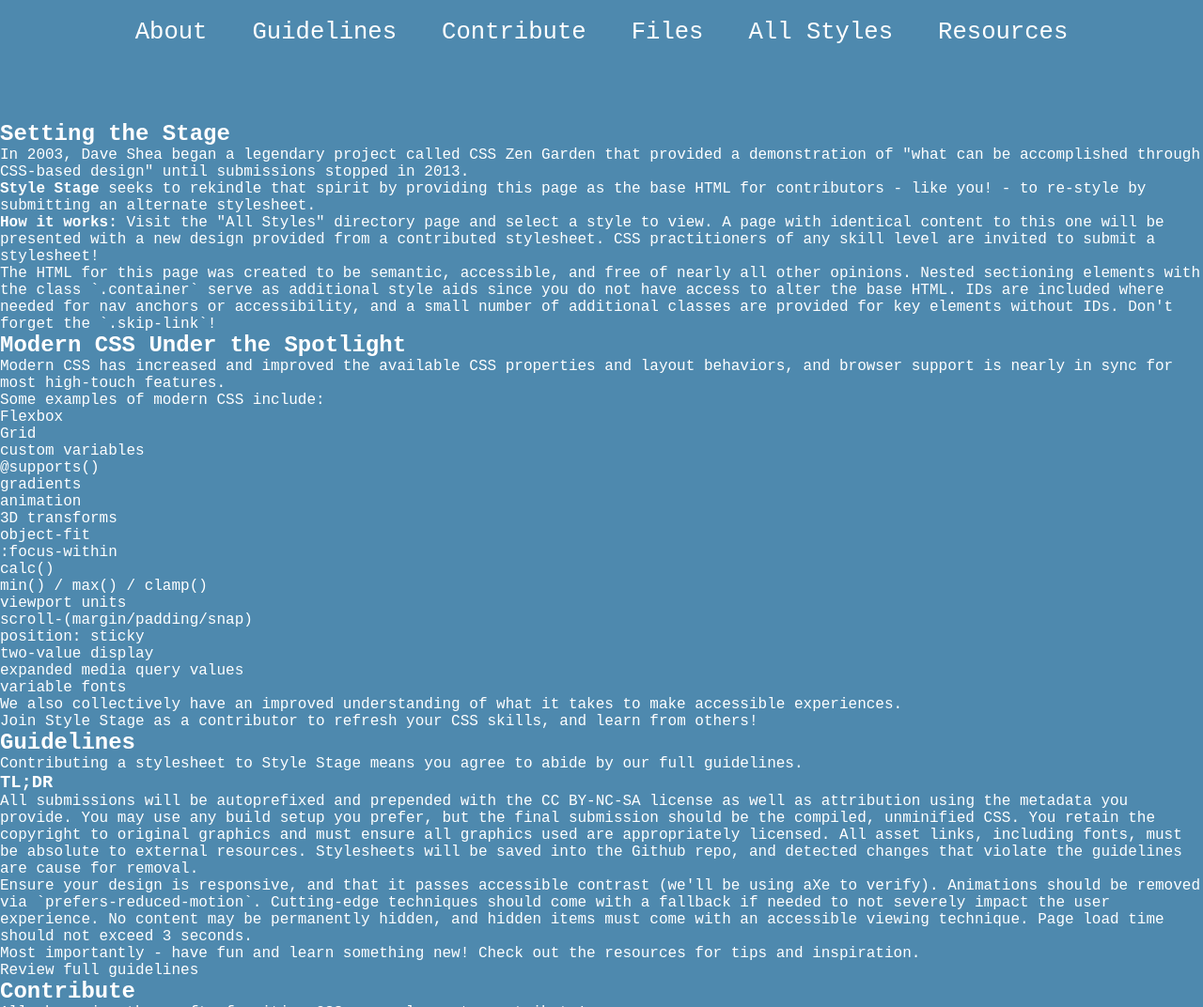
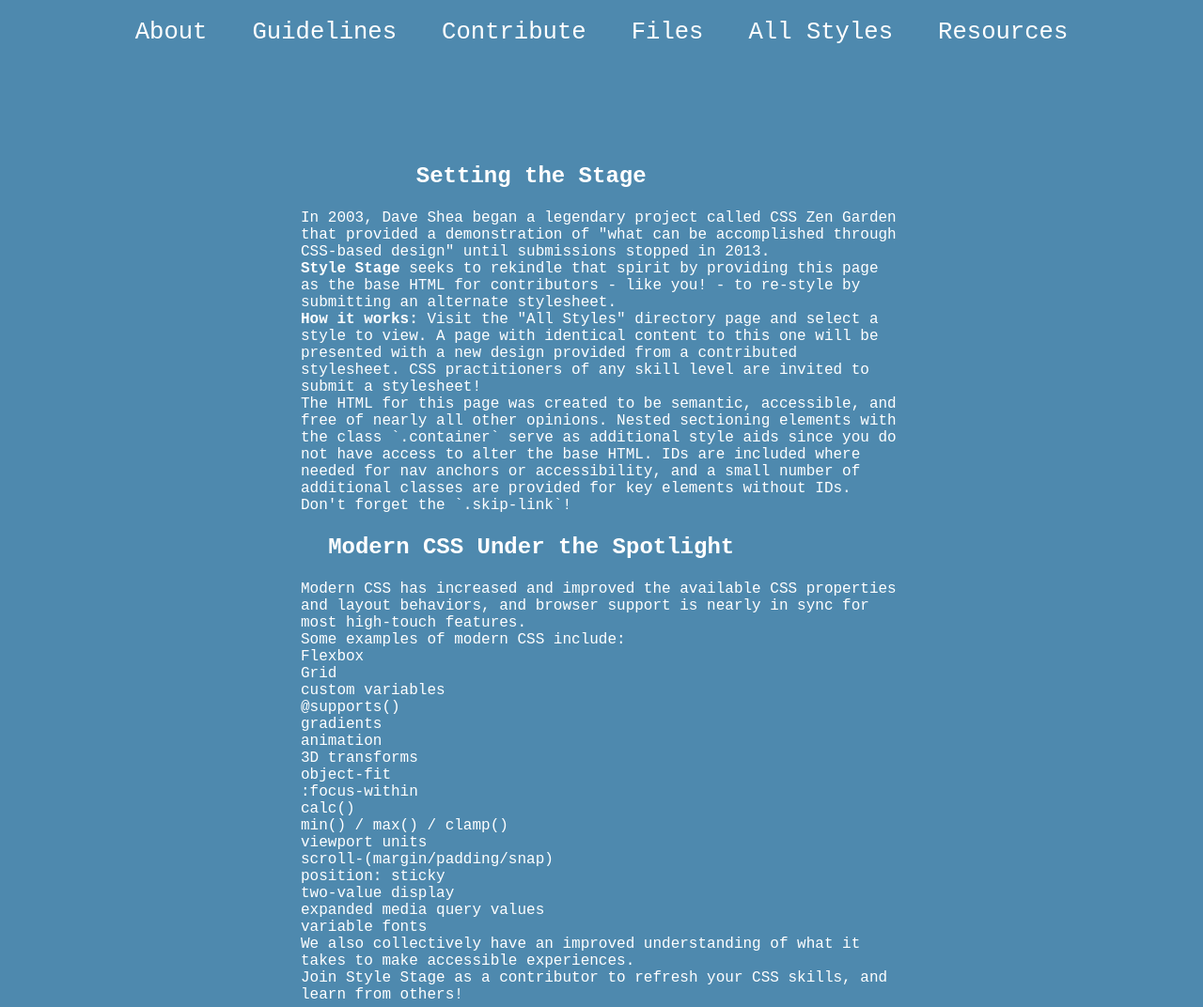
Before and after one commit to likannp/styleStageTemplate, a plain HTML site: page public/index.html in a window 1280 px wide. Shown: the part 860-1932 px from the top of the page at 94% size. Drawn offline with Linux system fonts and the light colour scheme.

```diff
--- a/public/style.css
+++ b/public/style.css
@@ -12,6 +12,10 @@
 }
 a:link {
     text-decoration: none;
+}
+
+li {
+    list-style-type: none;
 }
 
 header {
@@ -94,7 +98,6 @@
 }
 
 nav ul li {
-    list-style-type: none;
     margin: 1rem;
 }
 
@@ -104,3 +107,44 @@
     font-size: 1.6rem;
     text-decoration: none;
 }
+
+main {
+    display: block;
+    padding-top: 3vh;
+    padding-bottom: 5vh;
+}
+
+article .container {
+    width: 100%;
+    max-width: 80vh;
+    margin-right: auto;
+    margin-left: auto;
+}
+
+#main h2 {
+    align-self: center;
+    text-align: center;
+    line-height: 2;
+    margin: 0.70rem;
+    white-space: nowrap;
+    overflow: hidden;
+    animation: cursor 500ms steps(40) infinite normal, disappearText 6s steps(40) 1s infinite normal both;
+}
+
+@keyframes disappearText {
+    from {
+        width: 0;
+    }
+    to {
+        width: 30em;
+    }
+}
+
+@keyframes cursor{
+    from {
+        border-right-color: rgba(255, 255, 255, 0.75);
+    }
+    to {
+        border-right-color: transparent;
+    }
+}
```
